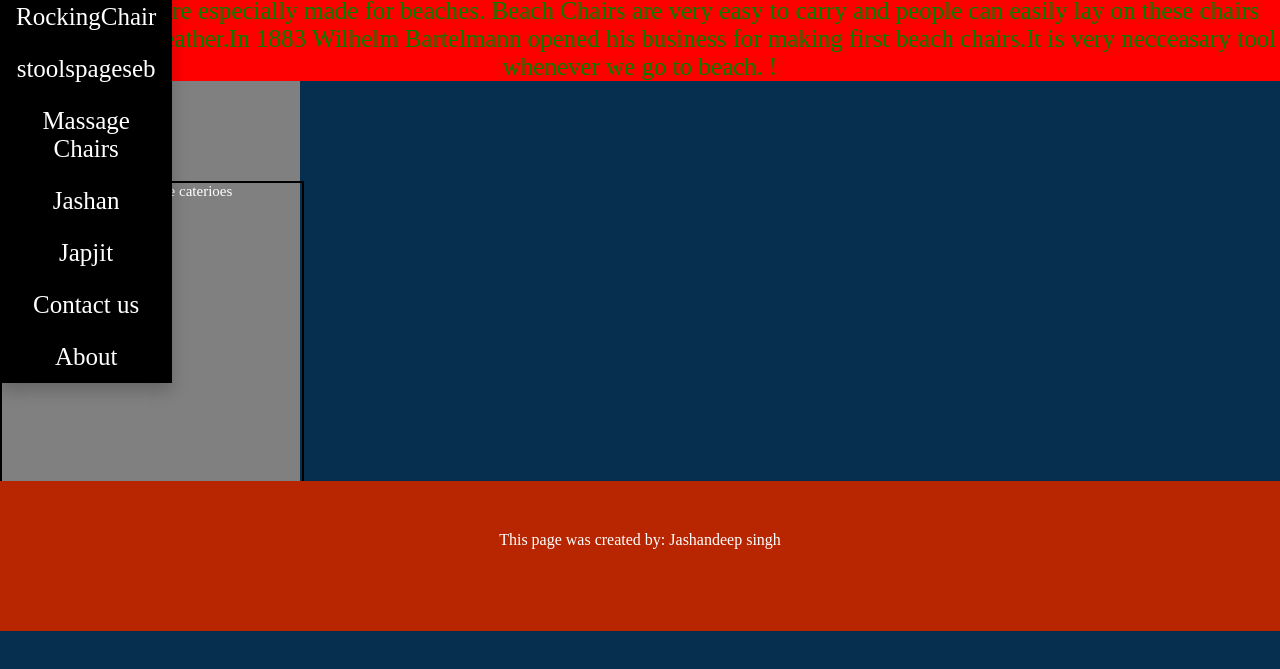
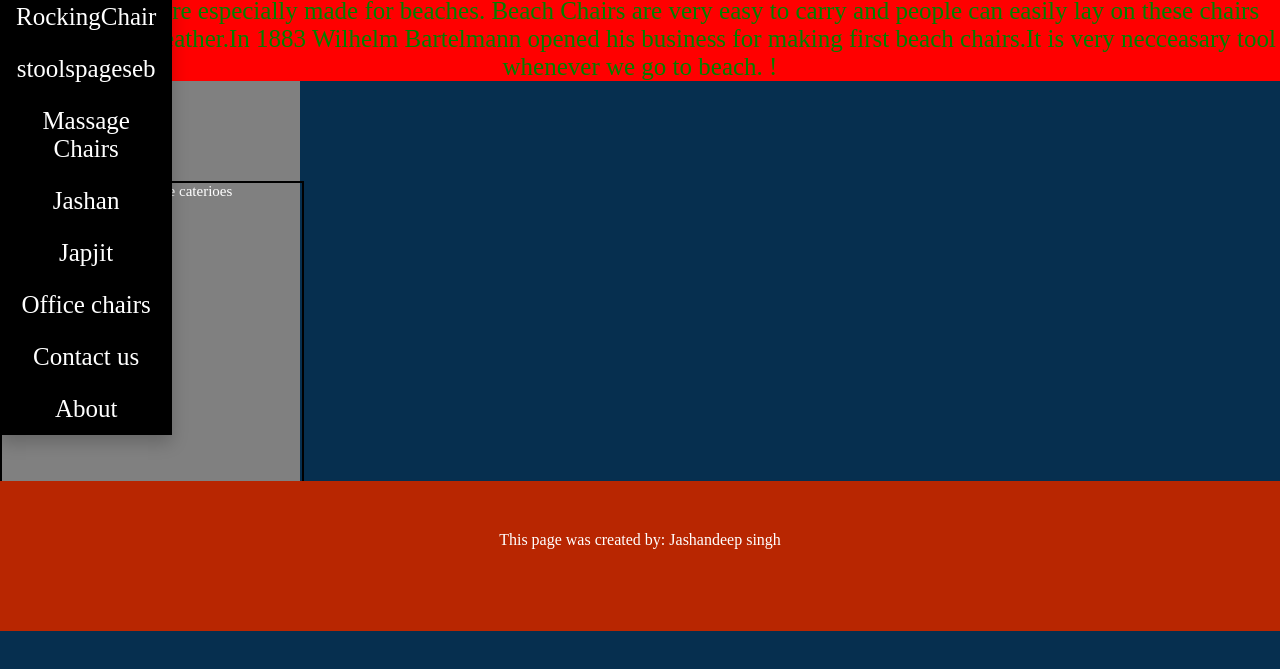
Before and after one commit to jssr26/Gerald-o.github.io, a plain HTML site: page Jashan/jashan.html in a window 1280 px wide. Shown: the part 111-780 px from the top of the page. Drawn offline with Linux system fonts and the light colour scheme.

Commit message:
Update jashan.html

```diff
--- a/Jashan/jashan.html
+++ b/Jashan/jashan.html
@@ -16,6 +16,7 @@
 	<a href="../Gerald/HTML/Chairs.html">Massage Chairs</a>
     <a href="../Jashan/jashan.html">Jashan</a>
 	<a href="../Kitchenjapjit/kitchenchairs.html">Japjit</a>
+	  <a href="../Chairs/Office chairs.html">Office chairs</a>
 	<a href="../contactus.html">Contact us</a>
 	<a href="../about.html">About</a>
 
```
